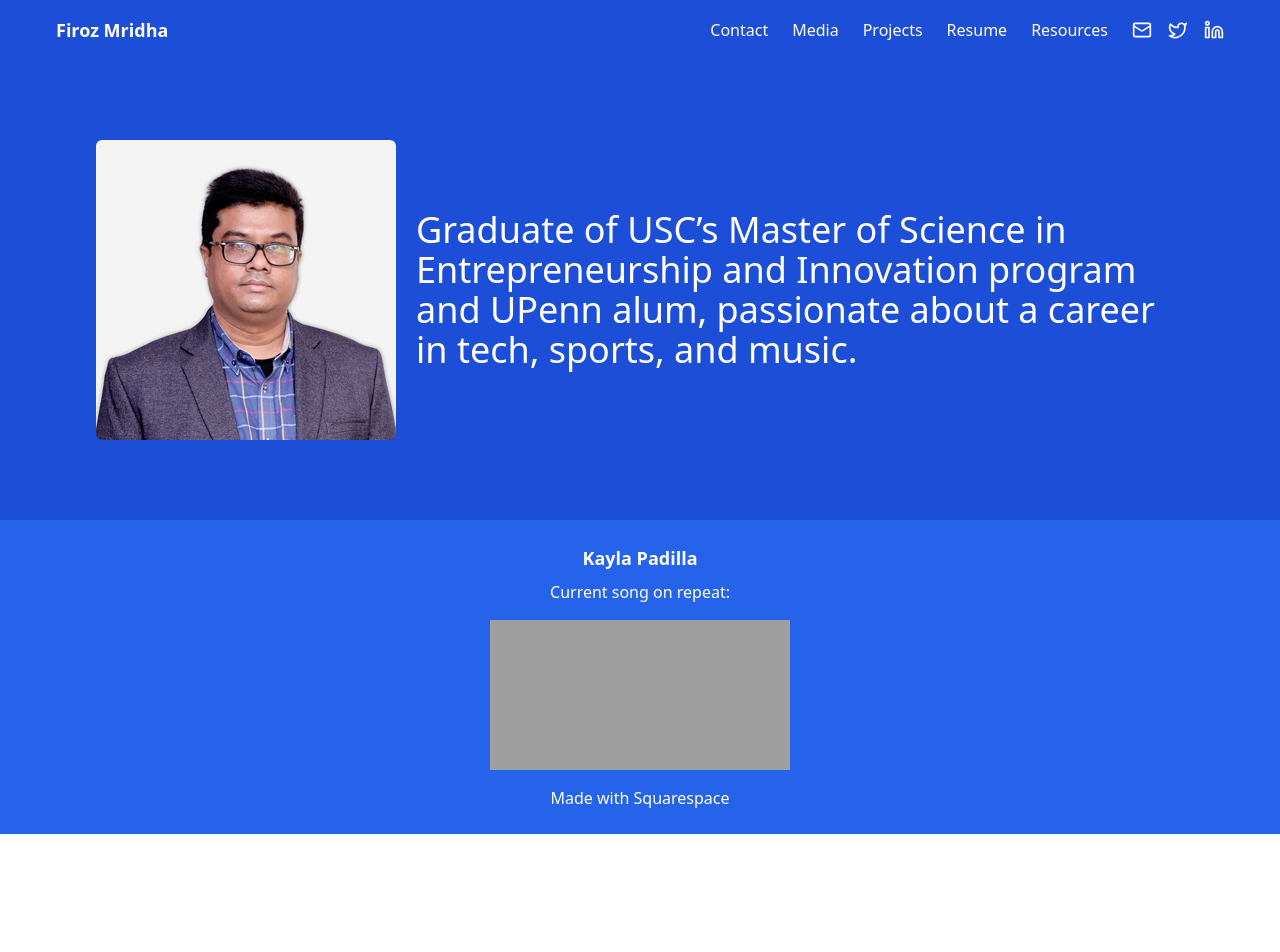
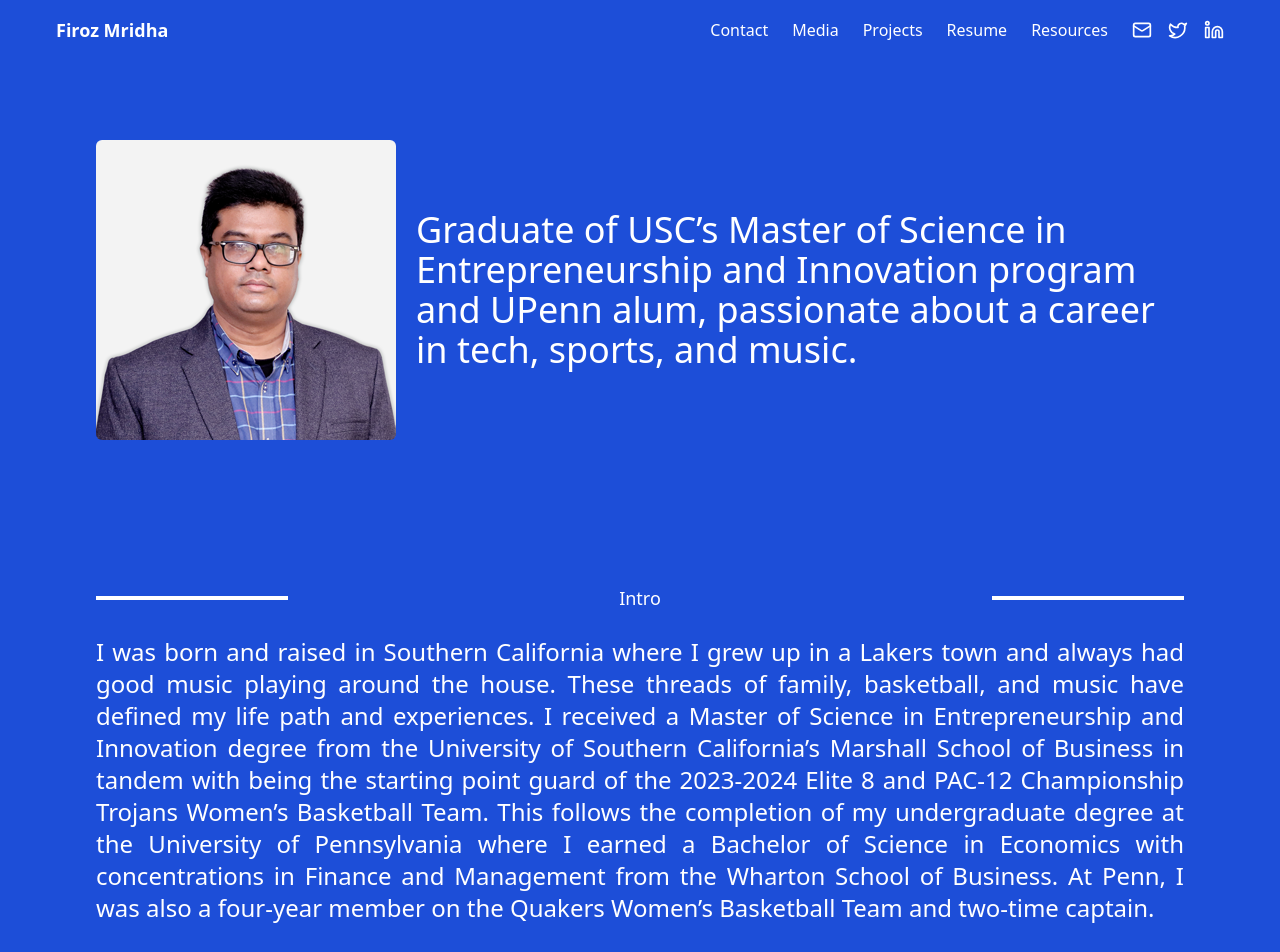
Before and after one commit to mdsajalali/firoz-mridha-portfolio, a Next.js app: page / in a window 1280 px wide. Shown: the top 952 px of the page. Before the commit the page ends 834 px from the top, so only its background shows below. Built offline with nearby package versions, Linux system fonts and the light colour scheme; grey boxes are pictures that could not be loaded.

Commit message:
add: intro section

```diff
--- a/src/app/page.tsx
+++ b/src/app/page.tsx
@@ -2,12 +2,14 @@ import React from "react";
 import Header from "../components/Header";
 import Hero from "../components/Hero";
 import Footer from "../components/Footer";
+import Intro from "@/components/Intro";
 
 const page = () => {
   return (
     <>
       <Header />
       <Hero />
+      <Intro />
       <Footer />
     </>
   );
--- /dev/null
+++ b/src/components/Intro.tsx
@@ -0,0 +1,37 @@
+import Container from "./shared/Container";
+
+const Intro = () => {
+  return (
+    <div className="bg-blue-700 text-white">
+      <Container>
+        <div className="flex flex-col gap-6 px-6 md:px-10 py-10 md:py-16">
+          {/* Divider and Title */}
+          <div className="flex items-center justify-between">
+            <div className="w-24 md:w-48 h-1 bg-white"></div>
+            <p className="text-lg font-medium">Intro</p>
+            <div className="w-24 md:w-48 h-1 bg-white"></div>
+          </div>
+
+          {/* Text Content */}
+          <p className="text-lg md:text-2xl leading-relaxed text-justify">
+            I was born and raised in Southern California where I grew up in a
+            Lakers town and always had good music playing around the house.
+            These threads of family, basketball, and music have defined my life
+            path and experiences. I received a Master of Science in
+            Entrepreneurship and Innovation degree from the University of
+            Southern California’s Marshall School of Business in tandem with
+            being the starting point guard of the 2023-2024 Elite 8 and PAC-12
+            Championship Trojans Women’s Basketball Team. This follows the
+            completion of my undergraduate degree at the University of
+            Pennsylvania where I earned a Bachelor of Science in Economics with
+            concentrations in Finance and Management from the Wharton School of
+            Business. At Penn, I was also a four-year member on the Quakers
+            Women’s Basketball Team and two-time captain.
+          </p>
+        </div>
+      </Container>
+    </div>
+  );
+};
+
+export default Intro;
```
